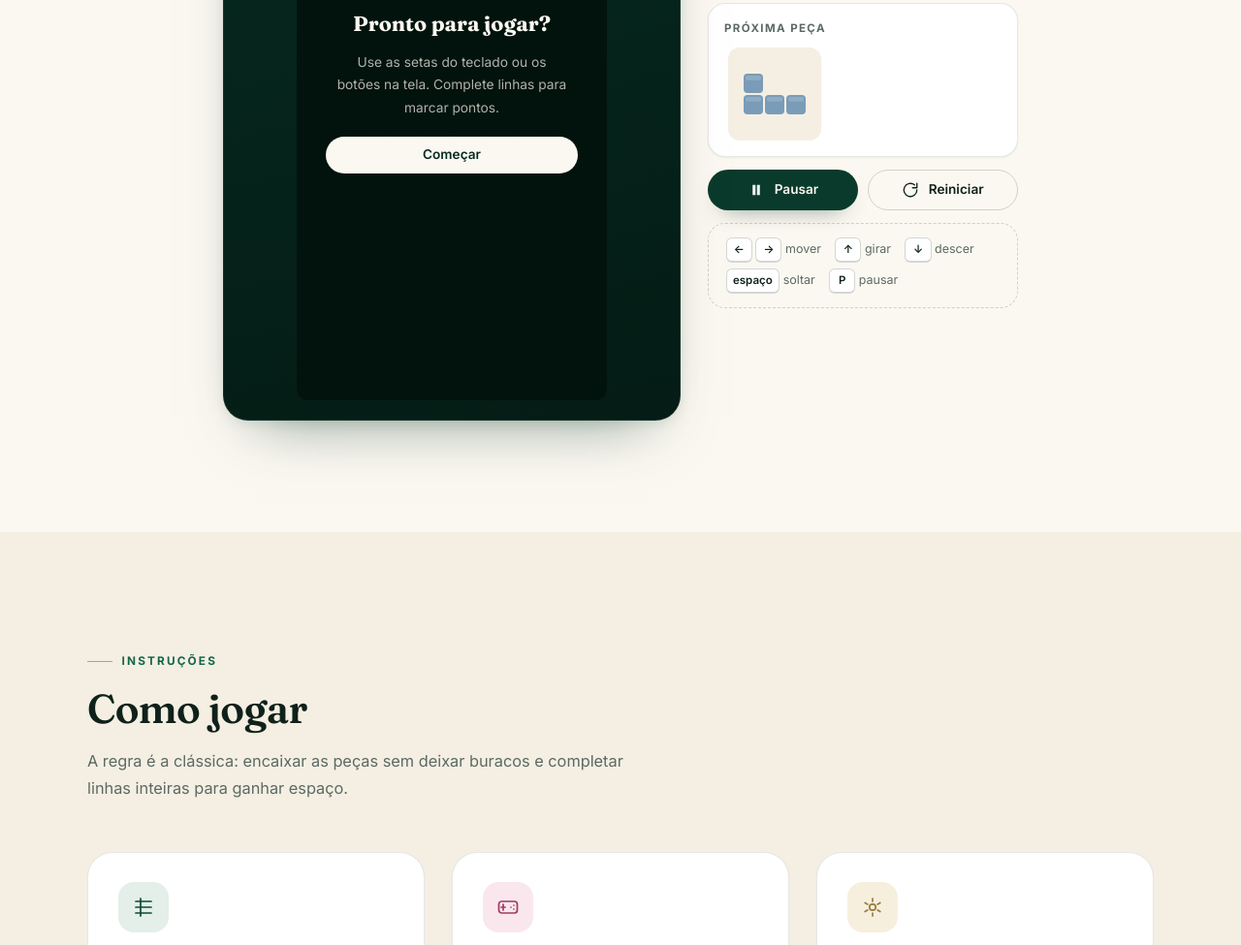
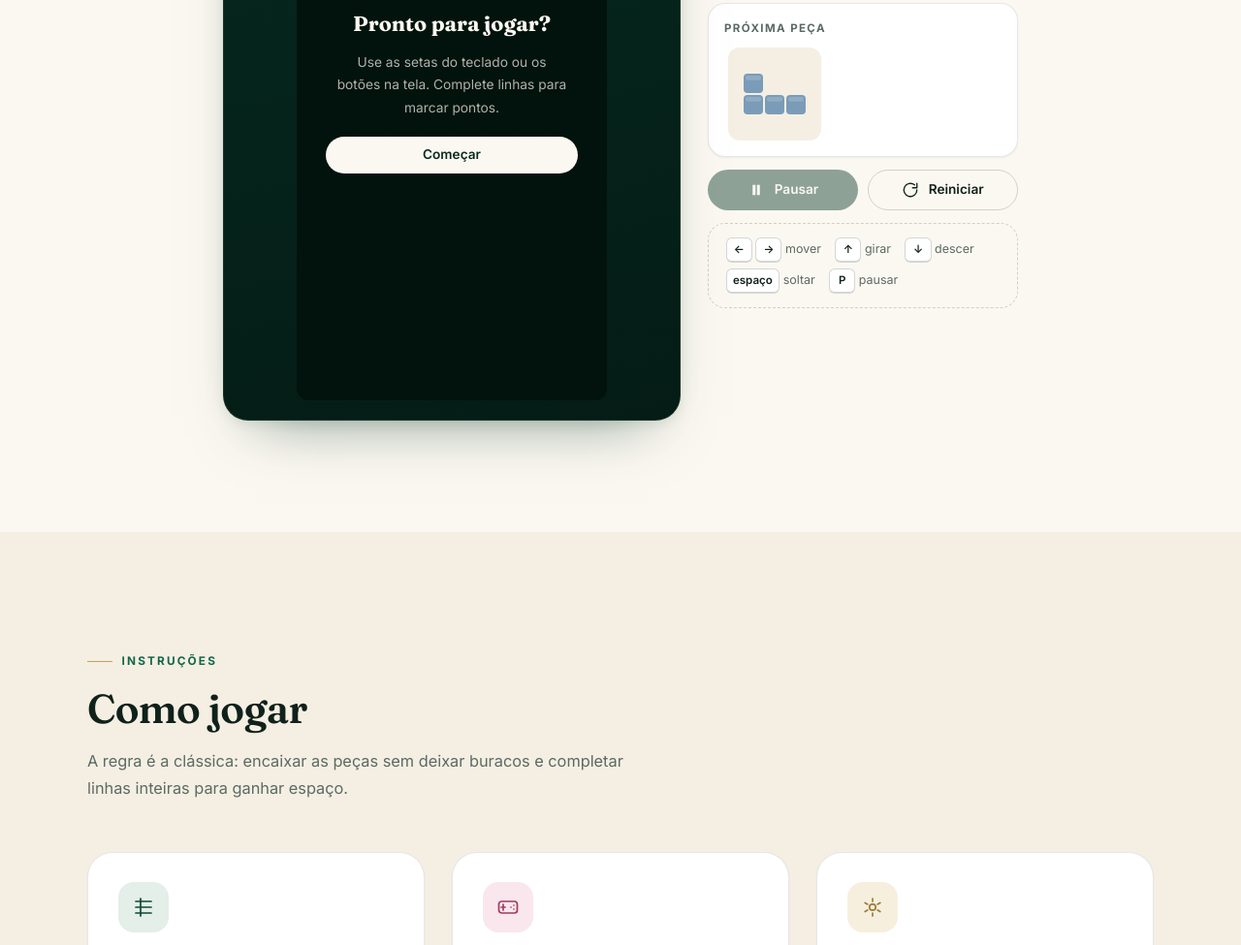
Before and after one commit to thaylabonfim/3trimestre, a website: page jogo.html in a window 1280 px wide. Shown: the part 790-1765 px from the top of the page at 97% size. Drawn offline with Linux system fonts and the light colour scheme.

Commit message:
style: estado desabilitado dos botões
Co-authored-by: arena-agent <297053741+arena-agent@users.noreply.github.com>

```diff
--- a/assets/css/style.css
+++ b/assets/css/style.css
@@ -596,6 +596,13 @@ p {
   font-size: 0.85rem;
 }
 
+.btn:disabled {
+  opacity: 0.45;
+  cursor: not-allowed;
+  transform: none !important;
+  box-shadow: none;
+}
+
 .btn--bloco {
   width: 100%;
 }
```
